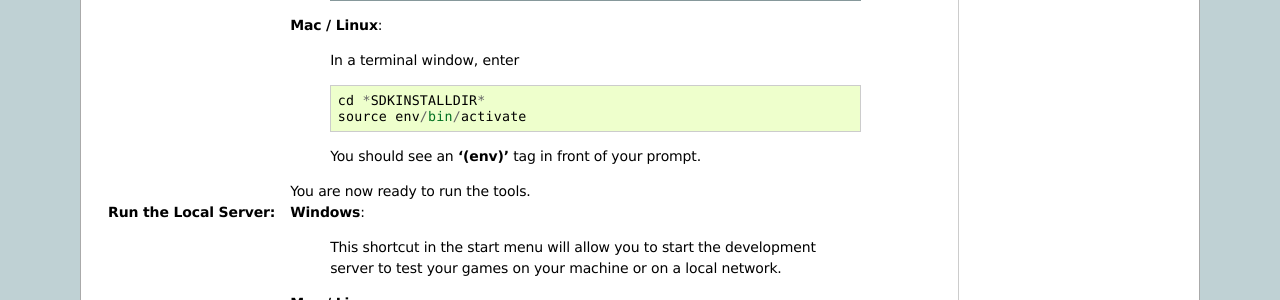
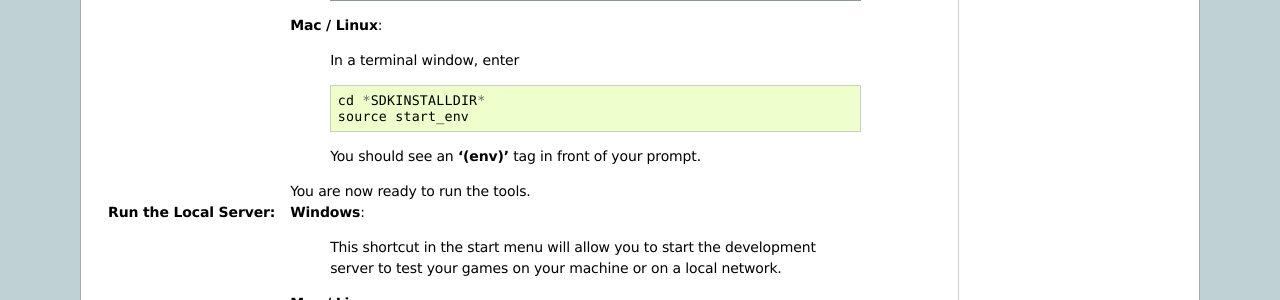
Before and after one commit to turbulenz/turbulenz_engine, a Sphinx documentation site: the page built from docs/source/installing.rst, in a window 1280 px wide and 900 px high, scrolled down 3131 px. Shown: the part 151-451 px from the top of the window. Built offline with Sphinx 7.4.7, drawn with Linux system fonts in a browser that asks for light colours.

Commit message:
change installing.rst for consistent virtualenv activate with installer
Installer prints:

To activate the Turbulenz env (required to use the tools),
invoke the env setup script with a command of the form:

  source /Users/eren/Turbulenz/SDK/0.25.1/start_env

Doc change for consistency

```diff
--- a/docs/source/installing.rst
+++ b/docs/source/installing.rst
@@ -209,7 +209,7 @@ prerequisites)
     In a terminal window, enter ::
 
         cd *SDKINSTALLDIR*
-        source env/bin/activate
+        source start_env
 
     You should see an **'(env)'** tag in front of your prompt.
 
```
